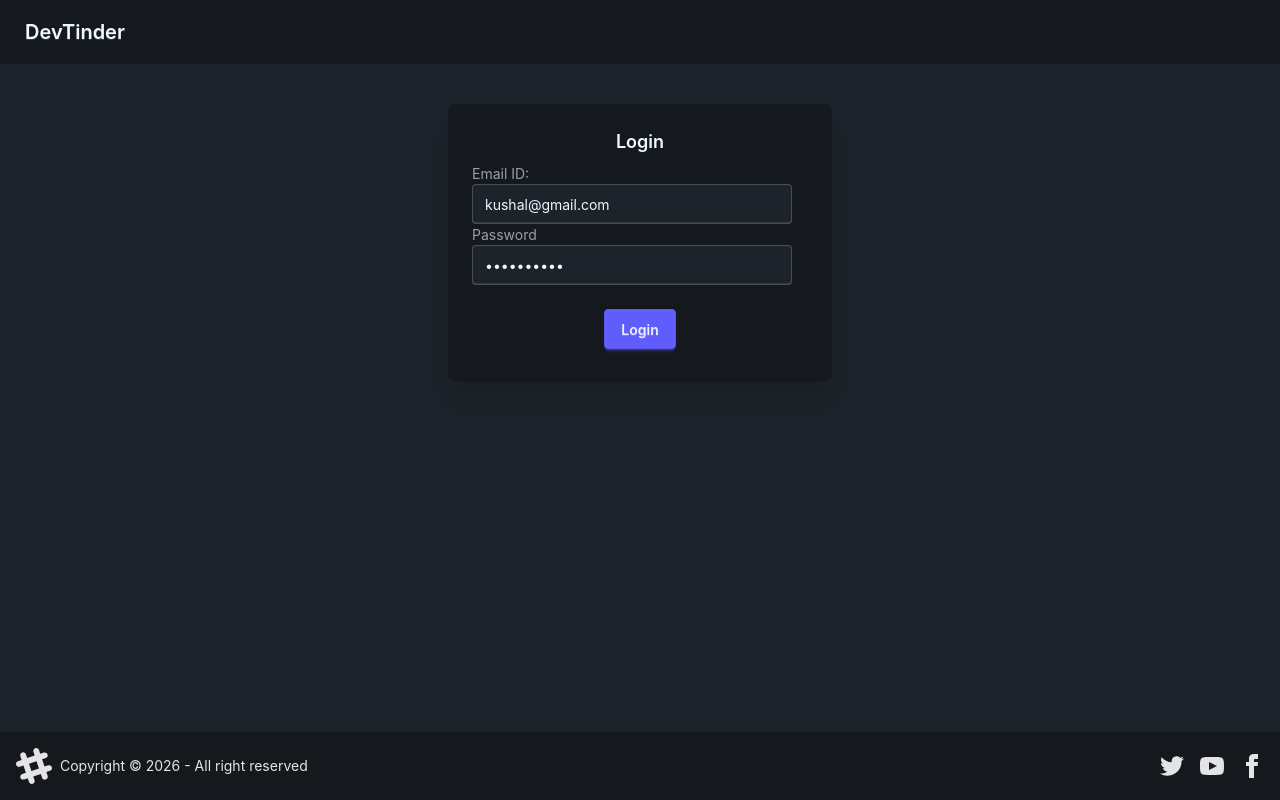
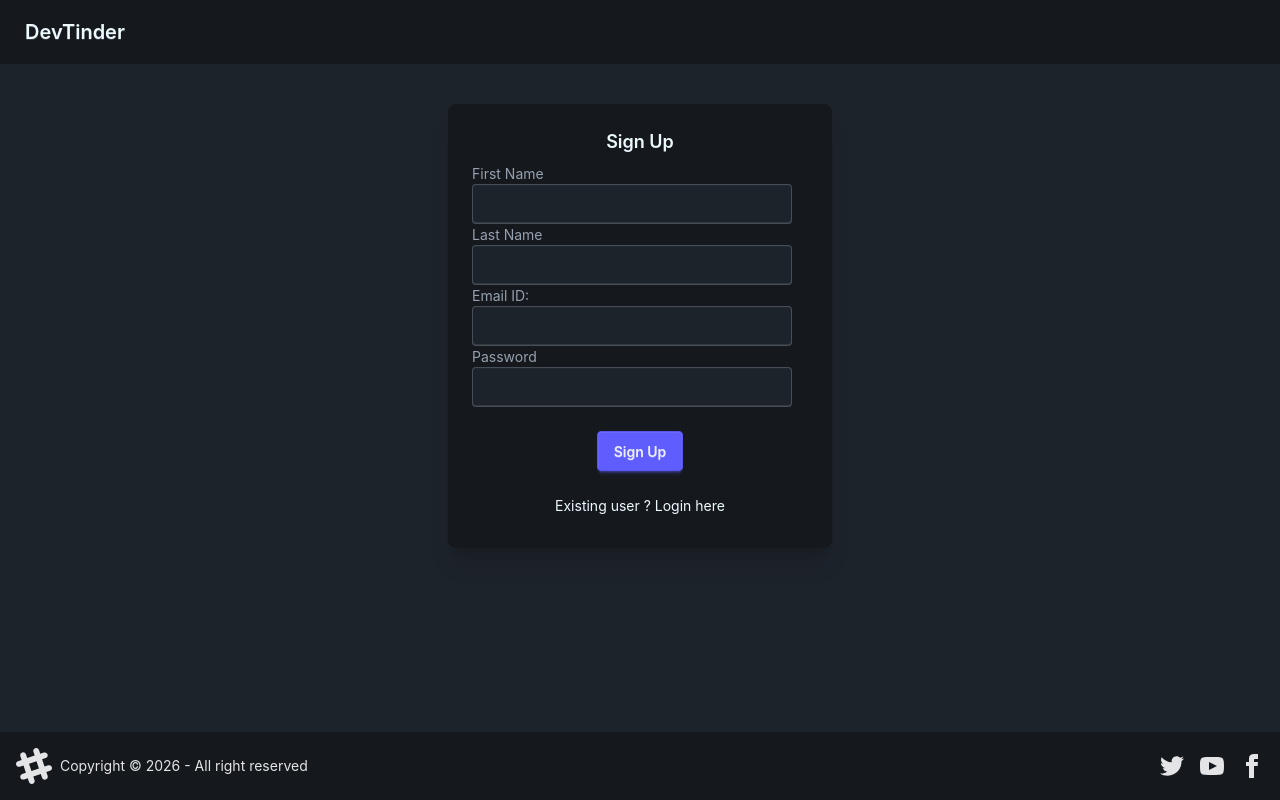
Before and after one commit to kunal2885/DevMatch-web, a React (Vite) app: page /login in a window 1280 px wide. Built offline with nearby package versions, Linux system fonts and the light colour scheme; no server answers.

Commit message:
feat : signup + updatedprofile bug fix

```diff
--- a/src/components/EditProfile.jsx
+++ b/src/components/EditProfile.jsx
@@ -11,10 +11,10 @@ const EditProfile = ({user}) => {
     const dispatch = useDispatch()
     const [firstname , setFirstname] = useState(user.firstname)
     const [lastname, setLastname] = useState(user.lastname)
-    const [age, setAge] = useState(user.age)
-    const [gender , setGender] = useState(user.gender)
-    const [photourl , setPhotourl] = useState(user.photourl)
-    const [about,setAbout] = useState(user.about)
+    const [age, setAge] = useState(user.age || "")
+    const [gender , setGender] = useState(user.gender || "")
+    const [photourl , setPhotourl] = useState(user.photourl || "")
+    const [about,setAbout] = useState(user.about || "")
     const [error, setError] = useState("")
     const [toast , setToast] = useState(false)
 
@@ -28,7 +28,10 @@ const EditProfile = ({user}) => {
         gender,
         photourl,
         about},{withCredentials : true})
-        dispatch(addUser(res.data.updatedprofile))
+
+
+
+        dispatch(addUser(res.data.updatedprofile));
         setToast(true)
         setTimeout(()=>{
           setToast(false)
--- a/src/components/Feed.jsx
+++ b/src/components/Feed.jsx
@@ -24,6 +24,10 @@ const Feed = () => {
   useEffect(()=>{
     getFeed()
   },[])
+
+  if(!feed) return;
+
+  if(feed.length <= 0) return <h1 className='flex justify-center my-10'>No more users found</h1>
   return (
     <div>
       {feed && <UserCard user={feed[0]}/>}
--- a/src/components/Login.jsx
+++ b/src/components/Login.jsx
@@ -6,9 +6,12 @@ import { useNavigate } from 'react-router-dom'
 import { BASE_URL } from '../utils/constants'
 
 const Login = () => {
-  const [emailid , setEmailId] = useState("kushal@gmail.com")
-  const [password , setPassword] = useState("Kushal@123")
+  const [emailid , setEmailId] = useState("")
+  const [password , setPassword] = useState("")
+  const [firstname, setFirstname] = useState("")
+  const [lastname , setLastname] = useState("")
   const [err,setErr] = useState("")
+  const [isLoginForm , setIsLoginForm] = useState(false)
   const dispatch = useDispatch()
   const navigate = useNavigate()
 
@@ -24,15 +27,51 @@ const Login = () => {
 
 }
       }
+
+    const handleSignUp = async ()=>{
+
+      try{
+        const res = await axios.post(BASE_URL + "/signup",{firstname,lastname,emailid,password},{withCredentials : true})
+
+        dispatch(addUser(res?.data?.data))
+        return navigate("/profile")
+
+      }
+      catch(err){
+        setErr(err?.response?.data)
+      }
+    }
   return (
     <div className="flex justify-center my-10">
   <div className="card bg-base-300 w-96 shadow-xl">
     <div className="card-body">
       <h2 className="card-title justify-center">
-        Login
+        {isLoginForm ? "Login" : "Sign Up"}
       </h2>
 
       <div>
+        {!isLoginForm && <><label className="form-control w-full max-w-xs my-2">
+          <div className="label">
+            <span className="label-text">First Name</span>
+          </div>
+          <input
+            type="text"
+            className="input input-bordered w-full max-w-xs"
+            value={firstname}
+            onChange={(e)=> setFirstname(e.target.value)}
+          />
+        </label>
+        <label className="form-control w-full max-w-xs my-2">
+          <div className="label">
+            <span className="label-text">Last Name</span>
+          </div>
+          <input
+            type="text"
+            className="input input-bordered w-full max-w-xs"
+            value={lastname}
+            onChange={(e)=> setLastname(e.target.value)}
+          />
+        </label> </>}
         <label className="form-control w-full max-w-xs my-2">
           <div className="label">
             <span className="label-text">Email ID:</span>
@@ -60,10 +99,11 @@ const Login = () => {
       <p className='text-red-500'>{err}</p>
 
       <div className="card-actions justify-center m-2">
-        <button className="btn btn-primary" onClick={handleLogin}>
-          Login
+        <button className="btn btn-primary" onClick={isLoginForm ? handleLogin : handleSignUp }>
+          {isLoginForm ? "Login" : "Sign Up"}
         </button>
       </div>
+      <p className='m-auto my-2 cursor-pointer' onClick={()=> setIsLoginForm((value)=> !value)}>{isLoginForm ? "New User ? Sign Up here" : "Existing user ? Login here"}</p>
 
 
     </div>
--- a/src/components/Navbar.jsx
+++ b/src/components/Navbar.jsx
@@ -8,6 +8,7 @@ const NavBar = () => {
   const user = useSelector((store) => store.user);
   const dispatch = useDispatch();
   const navigate = useNavigate();
+
 
   const handleLogout = async () => {
     try {
@@ -29,7 +30,7 @@ const NavBar = () => {
       </div>
       {user && (
         <div className="flex-none gap-2">
-          <div className="form-control">Welcome, {user.firstName}</div>
+          <div className="form-control">Welcome, {user.firstname}</div>
           <div className="dropdown dropdown-end mx-5 flex">
             <div
               tabIndex={0}
--- a/src/utils/userSlice.js
+++ b/src/utils/userSlice.js
@@ -6,6 +6,7 @@ const userSlice = createSlice({
     initialState : null,
     reducers : {
         addUser : (state,action)=>{
+
             return action.payload
         },
 
```
